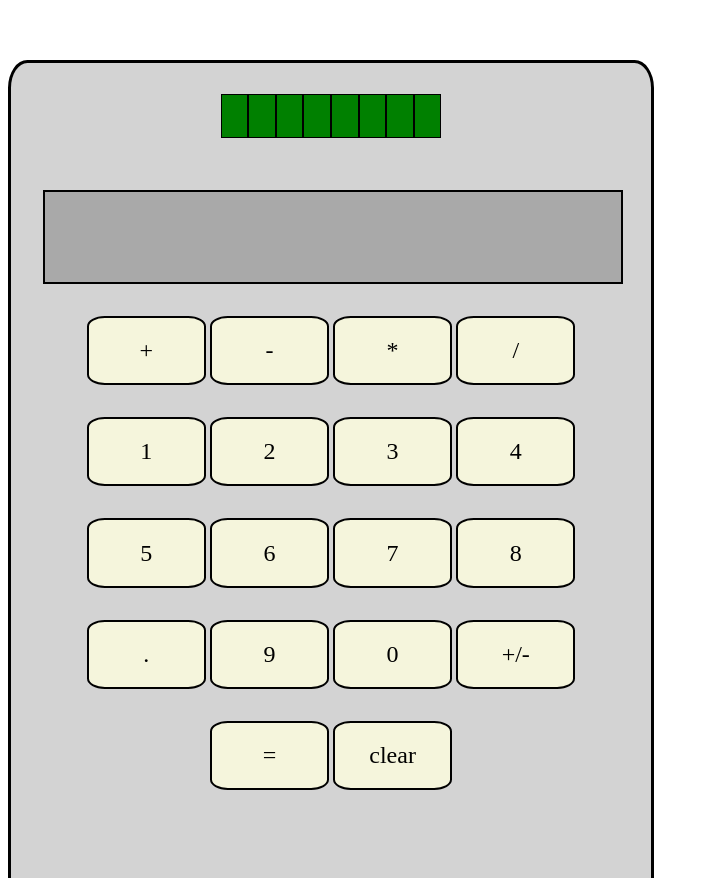
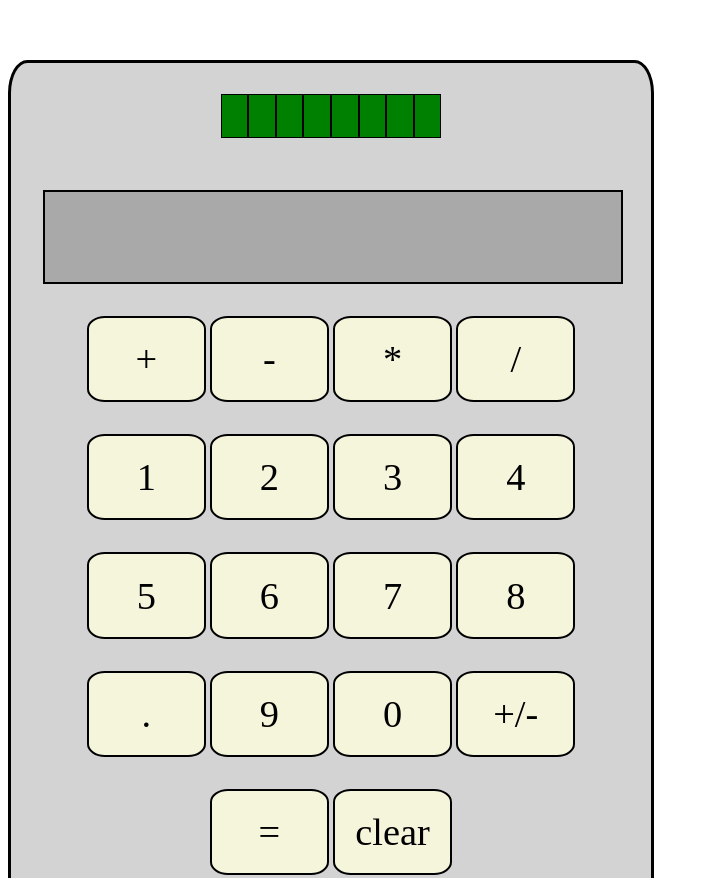
Before and after one commit to jfetter/calculator, a plain HTML site: page index.html in a window 1280 px wide. Shown: the part 193-1071 px from the top of the page, without its empty margins (0-709 px from the left). Drawn offline with nearby package versions, Linux system fonts and the light colour scheme.

Commit message:
text and buttons fit in respective containers

```diff
--- a/style.css
+++ b/style.css
@@ -11,7 +11,7 @@
 #container{
 	border: 3px solid black;
 	width: 50vw;
-	height: 72vw;
+	height: 85vw;
 	margin-top: 20%;
 	text-align: center;
 	background-color: lightgray;
@@ -19,7 +19,7 @@
 }
 
 .numb, .operator, #equal, #posNeg, #clear{
-	font-size: 1.5em;
+	font-size: 3vw;
 	margin-top: 5%;
 	width: 12%;
 	padding: 3%;
```
